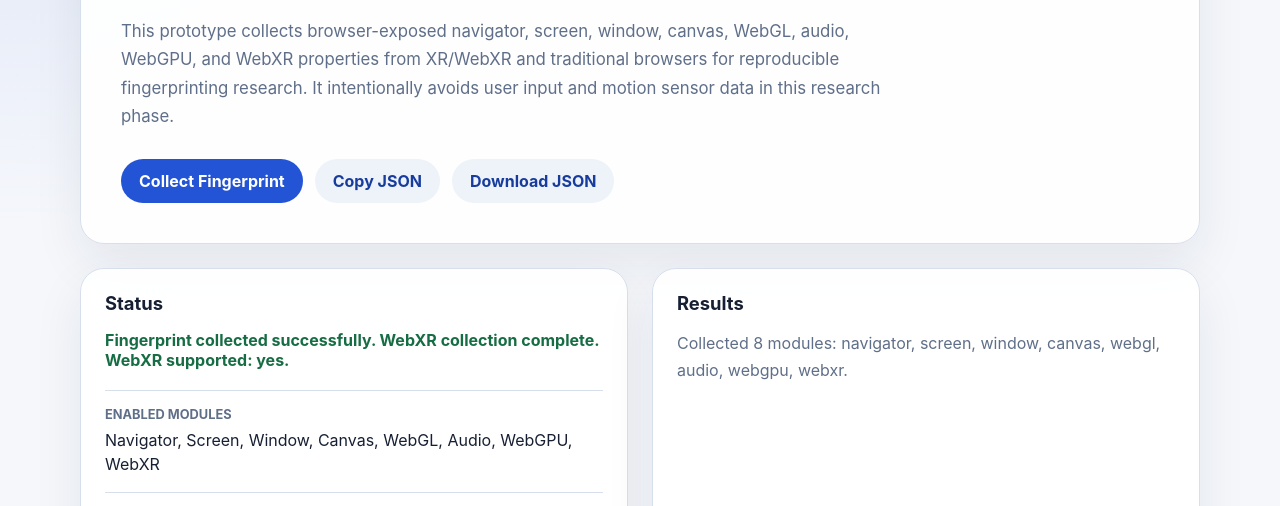
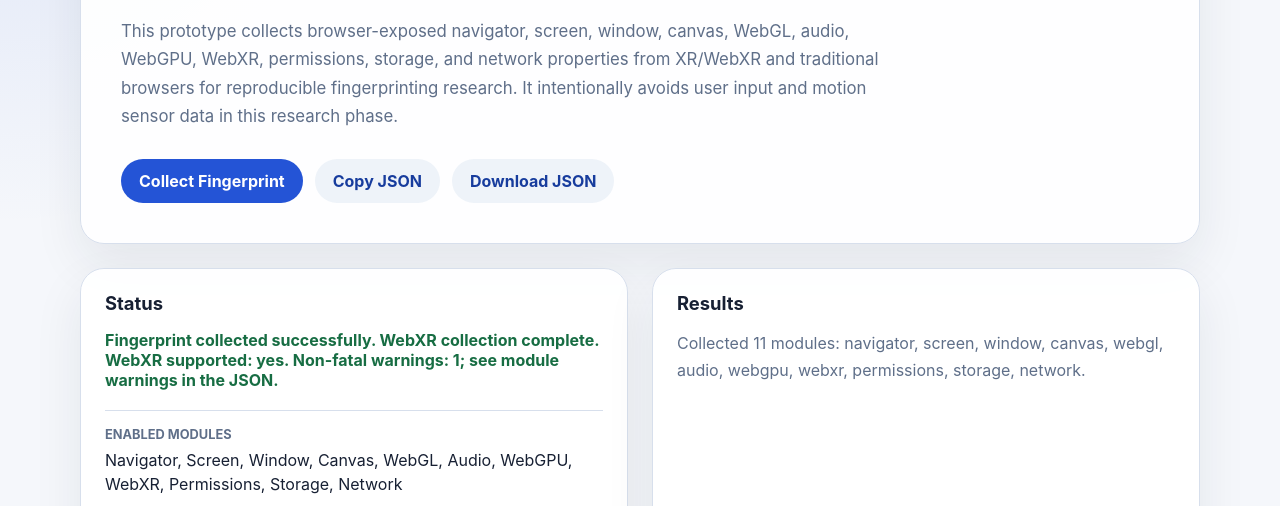
Before and after one commit to redoyakanda/xr-web-fingerprinting, a plain HTML site: page index.html in a window 1280 px wide. Both pictures are taken after a click on the button "Collect Fingerprint". Shown: the part 285-791 px from the top of the page. Drawn offline with Linux system fonts and the light colour scheme.

Commit message:
Implement passive permissions storage network collectors

```diff
--- a/index.html
+++ b/index.html
@@ -12,7 +12,7 @@
       <p class="eyebrow">Academic browser measurement foundation</p>
       <h1 id="project-title">XR Web Fingerprinting Research Platform</h1>
       <p class="description">
-        This prototype collects browser-exposed navigator, screen, window, canvas, WebGL, audio, WebGPU, and WebXR
+        This prototype collects browser-exposed navigator, screen, window, canvas, WebGL, audio, WebGPU, WebXR, permissions, storage, and network
         properties from XR/WebXR and traditional browsers for reproducible
         fingerprinting research. It intentionally avoids user input and
         motion sensor data in this research phase.
@@ -33,11 +33,11 @@
         <dl class="status-list">
           <div>
             <dt>Enabled modules</dt>
-            <dd>Navigator, Screen, Window, Canvas, WebGL, Audio, WebGPU, WebXR</dd>
+            <dd>Navigator, Screen, Window, Canvas, WebGL, Audio, WebGPU, WebXR, Permissions, Storage, Network</dd>
           </div>
           <div>
             <dt>Excluded modules</dt>
-            <dd>Permissions, Gamepad, Fonts, Storage, Network, CSS Media Queries, Feature Detection</dd>
+            <dd>Gamepad, Fonts, CSS Media Queries, Feature Detection</dd>
           </div>
         </dl>
       </article>
--- /dev/null
+++ b/js/collectors/network.js
@@ -0,0 +1,58 @@
+import { createCollectorResult, safeRead } from '../utils/utils.js';
+
+const CONNECTION_SOURCES = ['connection', 'mozConnection', 'webkitConnection'];
+
+/**
+ * Collects coarse, passive network capability values. These values and related
+ * constructor availability can contribute to fingerprinting, but they are not
+ * active network measurements: no speed tests, probe requests, WebRTC ICE, IP
+ * discovery, or local-network inspection are performed.
+ */
+export function collectNetworkFingerprint() {
+  const warnings = [];
+  const errors = [];
+  const nav = globalThis.navigator ?? {};
+  const { source, connection } = getConnection(nav);
+  const networkInformationAPIAvailable = Boolean(connection);
+
+  if (!networkInformationAPIAvailable) {
+    warnings.push('Network Information API is unavailable; only generic online/interface availability was collected.');
+  }
+
+  const values = {
+    secureContext: safeRead(() => globalThis.window?.isSecureContext ?? globalThis.isSecureContext),
+    online: safeRead(() => nav.onLine),
+    networkInformationAPIAvailable,
+    connectionObjectSource: source,
+    connection: {
+      effectiveType: connection ? safeRead(() => connection.effectiveType) : null,
+      downlink: connection ? safeRead(() => connection.downlink) : null,
+      downlinkMax: connection ? safeRead(() => connection.downlinkMax) : null,
+      rtt: connection ? safeRead(() => connection.rtt) : null,
+      saveData: connection ? safeRead(() => connection.saveData) : null,
+      type: connection ? safeRead(() => connection.type) : null,
+      changeEventListenerAvailable: connection ? typeof connection.addEventListener === 'function' : false,
+    },
+    relatedInterfaces: {
+      fetch: typeof globalThis.fetch === 'function',
+      xmlHttpRequest: typeof globalThis.XMLHttpRequest === 'function',
+      webSocket: typeof globalThis.WebSocket === 'function',
+      eventSource: typeof globalThis.EventSource === 'function',
+      webTransport: typeof globalThis.WebTransport === 'function',
+      rtcPeerConnection: typeof globalThis.RTCPeerConnection === 'function',
+    },
+  };
+
+  return createCollectorResult('network', true, values, warnings, errors);
+}
+
+function getConnection(nav) {
+  for (const source of CONNECTION_SOURCES) {
+    const value = safeRead(() => nav[source]);
+    if (value && !value.unavailable) {
+      return { source, connection: value };
+    }
+  }
+
+  return { source: null, connection: null };
+}
--- /dev/null
+++ b/js/collectors/permissions.js
@@ -0,0 +1,81 @@
+import { createCollectorResult, safeRead } from '../utils/utils.js';
+
+const PERMISSIONS = [
+  ['geolocation', 'geolocation'],
+  ['notifications', 'notifications'],
+  ['camera', 'camera'],
+  ['microphone', 'microphone'],
+  ['clipboard-read', 'clipboardRead'],
+  ['clipboard-write', 'clipboardWrite'],
+  ['persistent-storage', 'persistentStorage'],
+  ['midi', 'midi'],
+  ['background-sync', 'backgroundSync'],
+  ['accelerometer', 'accelerometer'],
+  ['gyroscope', 'gyroscope'],
+  ['magnetometer', 'magnetometer'],
+];
+
+const EMPTY_PERMISSION = Object.freeze({ supported: false, state: null, error: null });
+
+/**
+ * Passively reads Permissions API state values. The combination of supported
+ * descriptors and their states can contribute to browser fingerprinting even
+ * when the protected resources are never accessed, so this collector only calls
+ * navigator.permissions.query() and never invokes APIs that request permission.
+ */
+export async function collectPermissionsFingerprint() {
+  const warnings = [];
+  const errors = [];
+  const nav = globalThis.navigator;
+  const permissions = safeRead(() => nav?.permissions);
+  const permissionsAPIAvailable = Boolean(permissions && !permissions.unavailable && typeof permissions.query === 'function');
+  const queriedPermissions = Object.fromEntries(PERMISSIONS.map(([, key]) => [key, { ...EMPTY_PERMISSION }]));
+  let successfulQueries = 0;
+  let failedQueries = 0;
+
+  const values = {
+    secureContext: safeRead(() => globalThis.window?.isSecureContext ?? globalThis.isSecureContext),
+    permissionsAPIAvailable,
+    queriedPermissions,
+    successfulQueries,
+    failedQueries,
+  };
+
+  if (!permissionsAPIAvailable) {
+    warnings.push('Permissions API is unavailable; permission states could not be queried passively.');
+    values.failedQueries = PERMISSIONS.length;
+    return createCollectorResult('permissions', false, values, warnings, errors);
+  }
+
+  await Promise.all(PERMISSIONS.map(async ([name, key]) => {
+    try {
+      const status = await permissions.query({ name });
+      const state = ['granted', 'denied', 'prompt'].includes(status?.state) ? status.state : null;
+
+      queriedPermissions[key] = {
+        supported: true,
+        state,
+        error: null,
+      };
+      successfulQueries += 1;
+
+      if (state === null) {
+        warnings.push(`Permission descriptor "${name}" returned an unrecognized state.`);
+      }
+    } catch (error) {
+      const message = error instanceof Error ? error.message : String(error);
+      queriedPermissions[key] = {
+        supported: false,
+        state: null,
+        error: message,
+      };
+      failedQueries += 1;
+      warnings.push(`Permission descriptor "${name}" could not be queried: ${message}`);
+    }
+  }));
+
+  values.successfulQueries = successfulQueries;
+  values.failedQueries = failedQueries;
+
+  return createCollectorResult('permissions', successfulQueries > 0, values, warnings, errors);
+}
--- /dev/null
+++ b/js/collectors/storage.js
@@ -0,0 +1,156 @@
+import { createCollectorResult, safeRead } from '../utils/utils.js';
+
+const TEMP_PREFIX = 'xr-web-fingerprinting-test-';
+
+/**
+ * Collects passive storage capability signals. API availability, quota behavior,
+ * persistence state, and temporary read/write behavior vary across browsers,
+ * profiles, privacy modes, and devices, and can contribute to fingerprinting.
+ * This collector only uses project-prefixed temporary artifacts and cleans them
+ * up; it does not enumerate or read unrelated origin storage data.
+ */
+export async function collectStorageFingerprint() {
+  const warnings = [];
+  const errors = [];
+  const nav = globalThis.navigator ?? {};
+  const tempName = `${TEMP_PREFIX}${Date.now()}-${Math.random().toString(36).slice(2)}`;
+
+  const values = {
+    secureContext: safeRead(() => globalThis.window?.isSecureContext ?? globalThis.isSecureContext),
+    cookies: testCookies(nav, tempName, warnings),
+    localStorage: testWebStorage('localStorage', tempName),
+    sessionStorage: testWebStorage('sessionStorage', tempName),
+    indexedDB: await testIndexedDB(tempName, warnings),
+    cacheAPI: await testCacheAPI(tempName, warnings),
+    storageManager: await collectStorageManager(nav, warnings),
+    serviceWorkerAvailable: Boolean(nav.serviceWorker),
+    broadcastChannelAvailable: typeof globalThis.BroadcastChannel === 'function',
+    sharedWorkerAvailable: typeof globalThis.SharedWorker === 'function',
+    fileSystemInterfaces: {
+      showOpenFilePicker: typeof globalThis.showOpenFilePicker === 'function',
+      showSaveFilePicker: typeof globalThis.showSaveFilePicker === 'function',
+      showDirectoryPicker: typeof globalThis.showDirectoryPicker === 'function',
+      FileSystemHandle: typeof globalThis.FileSystemHandle === 'function',
+      FileSystemFileHandle: typeof globalThis.FileSystemFileHandle === 'function',
+      FileSystemDirectoryHandle: typeof globalThis.FileSystemDirectoryHandle === 'function',
+    },
+    originPrivateFileSystemAvailable: typeof nav.storage?.getDirectory === 'function',
+  };
+
+  return createCollectorResult('storage', true, values, warnings, errors);
+}
+
+function testWebStorage(property, tempName) {
+  const result = { available: false, writeSucceeded: false, readSucceeded: false, removeSucceeded: false, error: null };
+  const key = `${tempName}-${property}`;
+  try {
+    const storage = globalThis[property];
+    result.available = Boolean(storage);
+    if (!storage) return result;
+    storage.setItem(key, '1');
+    result.writeSucceeded = true;
+    result.readSucceeded = storage.getItem(key) === '1';
+    storage.removeItem(key);
+    result.removeSucceeded = storage.getItem(key) === null;
+  } catch (error) {
+    result.error = error instanceof Error ? error.message : String(error);
+    try { globalThis[property]?.removeItem?.(key); } catch {}
+  }
+  return result;
+}
+
+function testCookies(nav, tempName, warnings) {
+  const result = { navigatorCookieEnabled: safeRead(() => nav.cookieEnabled), testAttempted: false, writeSucceeded: false, cleanupAttempted: false, error: null };
+  const doc = globalThis.document;
+  if (!doc || typeof doc.cookie !== 'string') return result;
+  result.testAttempted = true;
+  const name = `${tempName}-cookie`;
+  try {
+    doc.cookie = `${encodeURIComponent(name)}=1; SameSite=Lax; path=/`;
+    result.writeSucceeded = doc.cookie.includes(`${encodeURIComponent(name)}=1`);
+  } catch (error) {
+    result.error = error instanceof Error ? error.message : String(error);
+  } finally {
+    try {
+      result.cleanupAttempted = true;
+      doc.cookie = `${encodeURIComponent(name)}=; Max-Age=0; SameSite=Lax; path=/`;
+    } catch (error) {
+      warnings.push(`Temporary cookie cleanup failed: ${error instanceof Error ? error.message : String(error)}`);
+    }
+  }
+  return result;
+}
+
+async function testIndexedDB(tempName, warnings) {
+  const result = { available: typeof globalThis.indexedDB === 'object' && globalThis.indexedDB !== null, openSucceeded: false, deleteSucceeded: false, blocked: false, error: null };
+  if (!result.available) return result;
+  const dbName = `${tempName}-indexeddb`;
+  try {
+    await new Promise((resolve, reject) => {
+      const request = globalThis.indexedDB.open(dbName, 1);
+      request.onupgradeneeded = () => request.result.createObjectStore('temp');
+      request.onsuccess = () => { result.openSucceeded = true; request.result.close(); resolve(); };
+      request.onerror = () => reject(request.error ?? new Error('IndexedDB open failed.'));
+      request.onblocked = () => { result.blocked = true; warnings.push('Temporary IndexedDB open was blocked.'); };
+    });
+  } catch (error) {
+    result.error = error instanceof Error ? error.message : String(error);
+  } finally {
+    try {
+      await new Promise((resolve, reject) => {
+        const deleteRequest = globalThis.indexedDB.deleteDatabase(dbName);
+        deleteRequest.onsuccess = () => { result.deleteSucceeded = true; resolve(); };
+        deleteRequest.onerror = () => reject(deleteRequest.error ?? new Error('IndexedDB delete failed.'));
+        deleteRequest.onblocked = () => { result.blocked = true; warnings.push('Temporary IndexedDB cleanup was blocked.'); resolve(); };
+      });
+    } catch (error) {
+      warnings.push(`Temporary IndexedDB cleanup failed: ${error instanceof Error ? error.message : String(error)}`);
+    }
+  }
+  return result;
+}
+
+async function testCacheAPI(tempName, warnings) {
+  const result = { available: Boolean(globalThis.caches), openSucceeded: false, deleteSucceeded: false, error: null };
+  if (!result.available) return result;
+  const cacheName = `${tempName}-cache`;
+  try {
+    await globalThis.caches.open(cacheName);
+    result.openSucceeded = true;
+  } catch (error) {
+    result.error = error instanceof Error ? error.message : String(error);
+  } finally {
+    try {
+      result.deleteSucceeded = Boolean(await globalThis.caches.delete(cacheName));
+    } catch (error) {
+      warnings.push(`Temporary Cache API cleanup failed: ${error instanceof Error ? error.message : String(error)}`);
+    }
+  }
+  return result;
+}
+
+async function collectStorageManager(nav, warnings) {
+  const storage = nav.storage;
+  const result = { available: Boolean(storage), estimate: null, persisted: null };
+  if (!storage) return result;
+  if (typeof storage.estimate === 'function') {
+    try {
+      const estimate = await storage.estimate();
+      result.estimate = {
+        quota: estimate?.quota ?? null,
+        usage: estimate?.usage ?? null,
+        usageDetails: estimate?.usageDetails ?? null,
+      };
+    } catch (error) {
+      warnings.push(`navigator.storage.estimate() failed: ${error instanceof Error ? error.message : String(error)}`);
+    }
+  }
+  if (typeof storage.persisted === 'function') {
+    try {
+      result.persisted = await storage.persisted();
+    } catch (error) {
+      warnings.push(`navigator.storage.persisted() failed: ${error instanceof Error ? error.message : String(error)}`);
+    }
+  }
+  return result;
+}
--- a/js/core/app.js
+++ b/js/core/app.js
@@ -1,10 +1,13 @@
 import { collectAudioFingerprint } from '../collectors/audio.js';
 import { collectCanvasFingerprint } from '../collectors/canvas.js';
 import { collectNavigatorFingerprint } from '../collectors/navigator.js';
+import { collectNetworkFingerprint } from '../collectors/network.js';
+import { collectPermissionsFingerprint } from '../collectors/permissions.js';
 import { collectScreenFingerprint } from '../collectors/screen.js';
 import { collectWebGLFingerprint } from '../collectors/webgl.js';
 import { collectWebGPUFingerprint } from '../collectors/webgpu.js';
 import { collectWebXRFingerprint } from '../collectors/webxr.js';
+import { collectStorageFingerprint } from '../collectors/storage.js';
 import { collectWindowFingerprint } from '../collectors/window.js';
 import { copyFingerprintJson, downloadFingerprintJson } from '../export/jsonExport.js';
 import { renderFingerprint, renderStatus } from '../ui/renderer.js';
@@ -30,6 +33,9 @@ const collectors = [
   ['audio', collectAudioFingerprint],
   ['webgpu', collectWebGPUFingerprint],
   ['webxr', collectWebXRFingerprint],
+  ['permissions', collectPermissionsFingerprint],
+  ['storage', collectStorageFingerprint],
+  ['network', collectNetworkFingerprint],
 ];
 
 const modules = collectors.map(([name]) => name);
@@ -46,7 +52,7 @@ async function collectFingerprint(onCollectorStatus = () => {}) {
     metadata: {
       project: 'XR Web Fingerprinting Research Platform',
       collectedAt,
-      moduleVersion: 'task-4-webxr',
+      moduleVersion: 'task-5-passive-browser-info',
       modules,
     },
     ...Object.fromEntries(results),
@@ -76,16 +82,25 @@ async function runCollector(name, collector, onCollectorStatus = () => {}) {
 elements.collectButton.addEventListener('click', async () => {
   renderStatus('Collecting fingerprint...', elements);
   latestFingerprint = await collectFingerprint((name, phase, result) => {
-    if (name !== 'webxr') {
+    const labels = {
+      webxr: 'WebXR',
+      permissions: 'Permissions',
+      storage: 'Storage',
+      network: 'Network',
+    };
+
+    if (!labels[name]) {
       return;
     }
 
     if (phase === 'begin') {
-      renderStatus('WebXR collection begins: passively checking browser-exposed XR capabilities...', elements);
+      renderStatus(`${labels[name]} collection begins: passively checking browser-exposed capabilities...`, elements);
     }
 
     if (phase === 'complete') {
-      renderStatus(`WebXR collection complete. WebXR supported: ${result.supported ? 'yes' : 'no'}.`, elements);
+      const warningCount = result.warnings?.length ?? 0;
+      const warningText = warningCount > 0 ? ` Non-fatal warnings: ${warningCount}.` : '';
+      renderStatus(`${labels[name]} collection complete. Supported: ${result.supported ? 'yes' : 'no'}.${warningText}`, elements);
     }
   });
   renderFingerprint(latestFingerprint, elements);
--- a/js/export/jsonExport.js
+++ b/js/export/jsonExport.js
@@ -1,5 +1,20 @@
 export function stringifyFingerprint(fingerprint) {
-  return JSON.stringify(fingerprint, null, 2);
+  return JSON.stringify(normalizeForJson(fingerprint), null, 2);
+}
+
+/** Normalizes browser-specific objects and special numeric values before export. */
+export function normalizeForJson(value, seen = new WeakSet()) {
+  if (value === undefined) return null;
+  if (typeof value === 'number') return Number.isFinite(value) ? value : String(value);
+  if (typeof value === 'bigint') return value.toString();
+  if (typeof value === 'function' || typeof value === 'symbol') return null;
+  if (value === null || typeof value !== 'object') return value;
+  if (seen.has(value)) return '[Circular]';
+  seen.add(value);
+  if (ArrayBuffer.isView(value)) return Array.from(value);
+  if (value instanceof ArrayBuffer) return Array.from(new Uint8Array(value));
+  if (Array.isArray(value)) return value.map((item) => normalizeForJson(item, seen));
+  return Object.fromEntries(Object.entries(value).map(([key, item]) => [key, normalizeForJson(item, seen)]));
 }
 
 export function downloadFingerprintJson(fingerprint) {
--- a/js/ui/renderer.js
+++ b/js/ui/renderer.js
@@ -4,10 +4,14 @@ export function renderFingerprint(fingerprint, elements) {
   elements.jsonViewer.textContent = stringifyFingerprint(fingerprint);
   elements.jsonTimestamp.textContent = fingerprint.metadata.collectedAt;
   elements.resultsSummary.textContent = `Collected ${fingerprint.metadata.modules.length} modules: ${fingerprint.metadata.modules.join(', ')}.`;
+  const warningCount = Object.values(fingerprint)
+    .filter((value) => value && Array.isArray(value.warnings))
+    .reduce((count, value) => count + value.warnings.length, 0);
   const webxrStatus = fingerprint.webxr
     ? ` WebXR collection complete. WebXR supported: ${fingerprint.webxr.supported ? 'yes' : 'no'}.`
     : '';
-  elements.statusMessage.textContent = `Fingerprint collected successfully.${webxrStatus}`;
+  const warningStatus = warningCount > 0 ? ` Non-fatal warnings: ${warningCount}; see module warnings in the JSON.` : '';
+  elements.statusMessage.textContent = `Fingerprint collected successfully.${webxrStatus}${warningStatus}`;
   elements.copyButton.disabled = false;
   elements.downloadButton.disabled = false;
 }
```
Also changed, not shown: docs/architecture.md (+16 -4 lines), tests/task5.test.mjs (added, +90 -0 lines), README.md.
